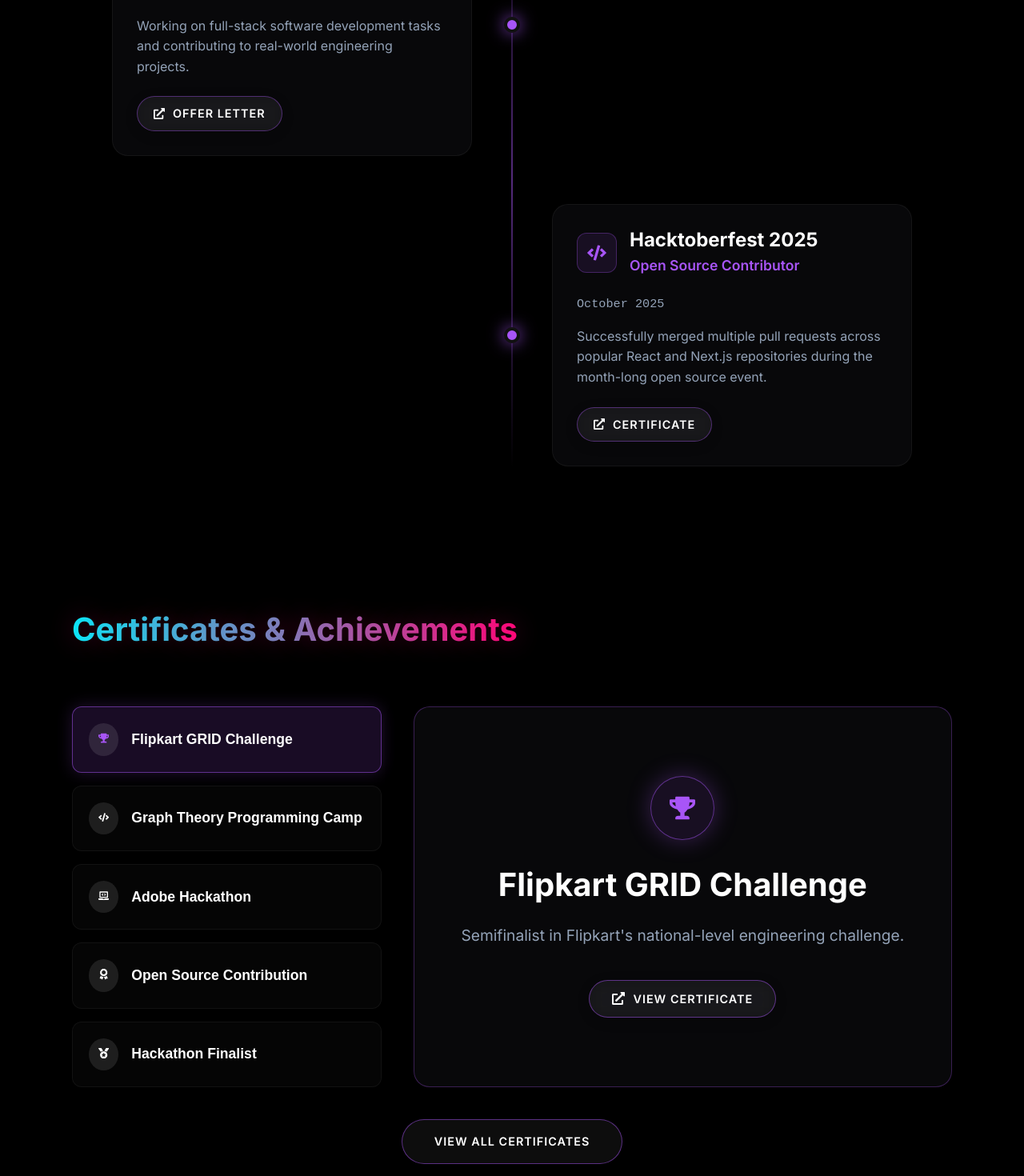
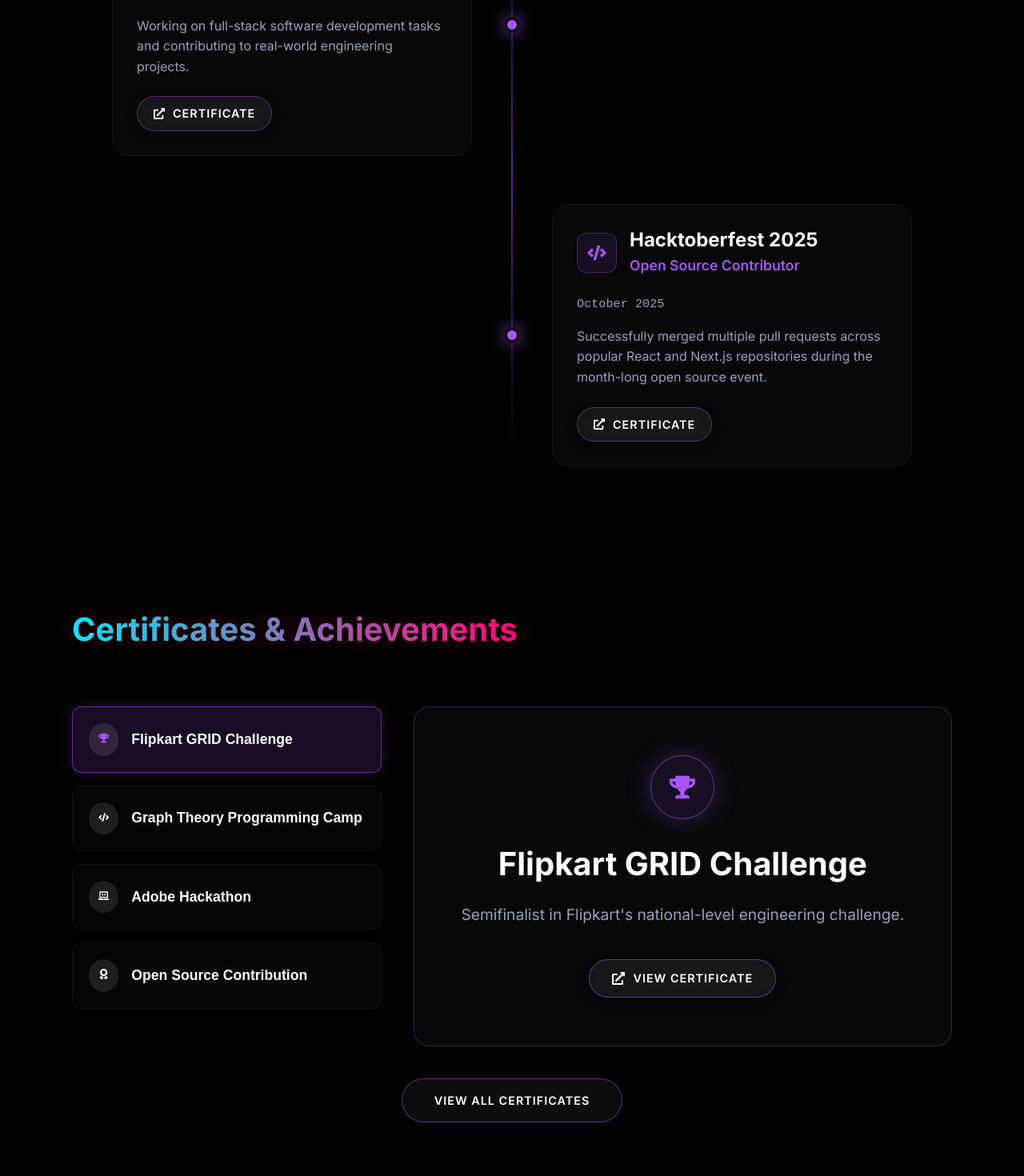
Before and after one commit to Princeag1310/Portfolio, a React (Vite) app: page / in a window 1280 px wide. Shown: the part 1820-3290 px from the top of the page at 80% size. Built offline with nearby package versions, Linux system fonts and the light colour scheme.

Commit message:
minor text edits: update certificate link and remove hackathon finalist

```diff
--- a/src/components/Certificates.tsx
+++ b/src/components/Certificates.tsx
@@ -34,14 +34,6 @@
     description: "Successfully merged multiple pull requests across popular React and Next.js repositories during Hacktoberfest 2025.",
     buttonText: "View Certificate",
     link: "https://drive.google.com/file/d/1RUtervePIjmKkO2abBPFq_hTkmLGXZJP/view?usp=sharing"
-  },
-  {
-    id: 'hackathon',
-    title: 'Hackathon Finalist',
-    icon: <FaMedal />,
-    description: "Reached the finals in a national level hackathon for developing a real-time collaborative application.",
-    buttonText: "View Details",
-    link: "#"
   }
 ];
 
@@ -154,7 +146,7 @@
         </div>
 
         <div style={{ display: 'flex', justifyContent: 'center', marginTop: '40px' }}>
-          <a href="https://drive.google.com/file/d/1Jx0ZtQi_Waw1XEC5Rx14zRMCREWTpqIC/view?usp=sharing" target="_blank" rel="noopener noreferrer" className="glass-button" style={{ borderColor: 'rgba(168, 85, 247, 0.5)', padding: '16px 40px' }}>
+          <a href="https://drive.google.com/drive/folders/14HrAHWLoUgGzNDBnHs_dpox066HKnVp9?usp=sharing" target="_blank" rel="noopener noreferrer" className="glass-button" style={{ borderColor: 'rgba(168, 85, 247, 0.5)', padding: '16px 40px' }}>
             View All Certificates
           </a>
         </div>
--- a/src/components/Experience.tsx
+++ b/src/components/Experience.tsx
@@ -11,7 +11,7 @@
     description: 'Working on full-stack software development tasks and contributing to real-world engineering projects.',
     icon: <FaBriefcase />,
     link: 'https://drive.google.com/file/d/1i3JLR0eSk9Z6Ik90J1tO0S2d-GYZ0QIP/view?usp=sharing',
-    buttonText: 'OFFER LETTER'
+    buttonText: 'CERTIFICATE'
   },
   {
     id: 2,
```
